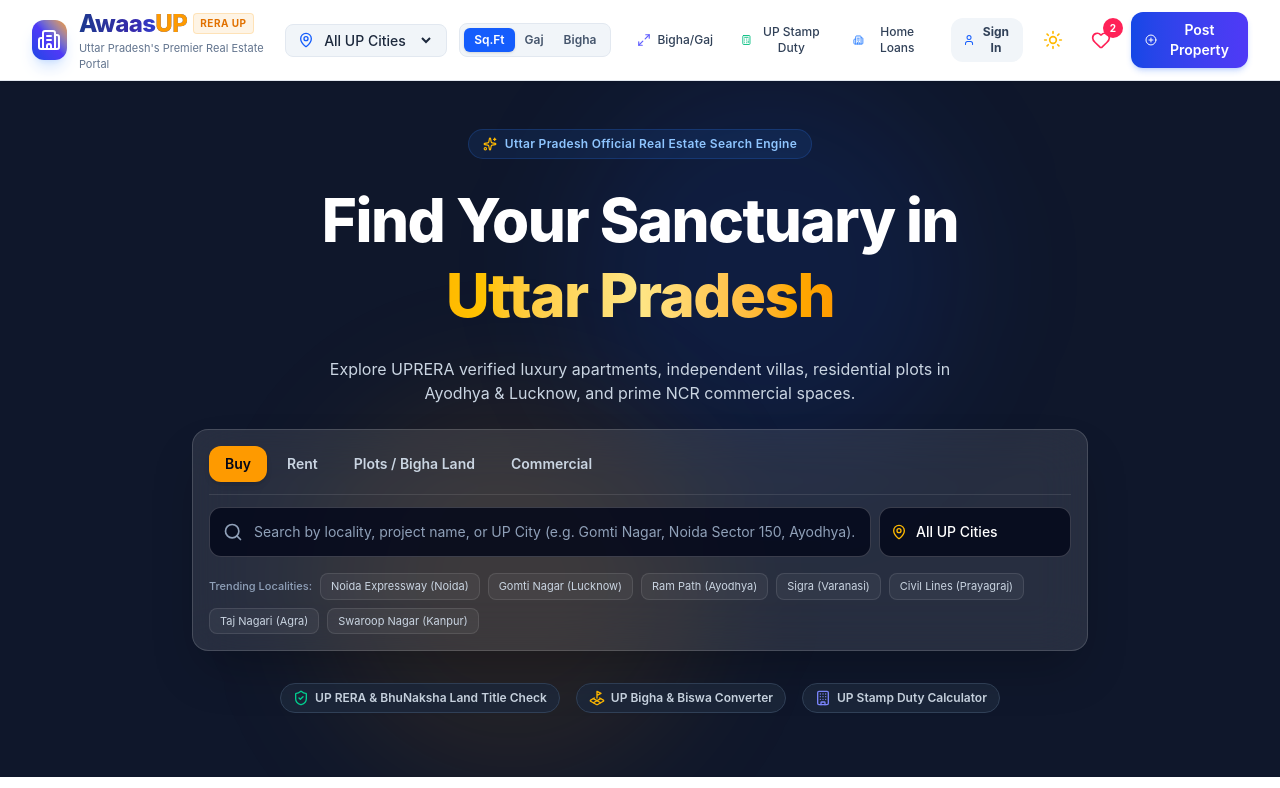
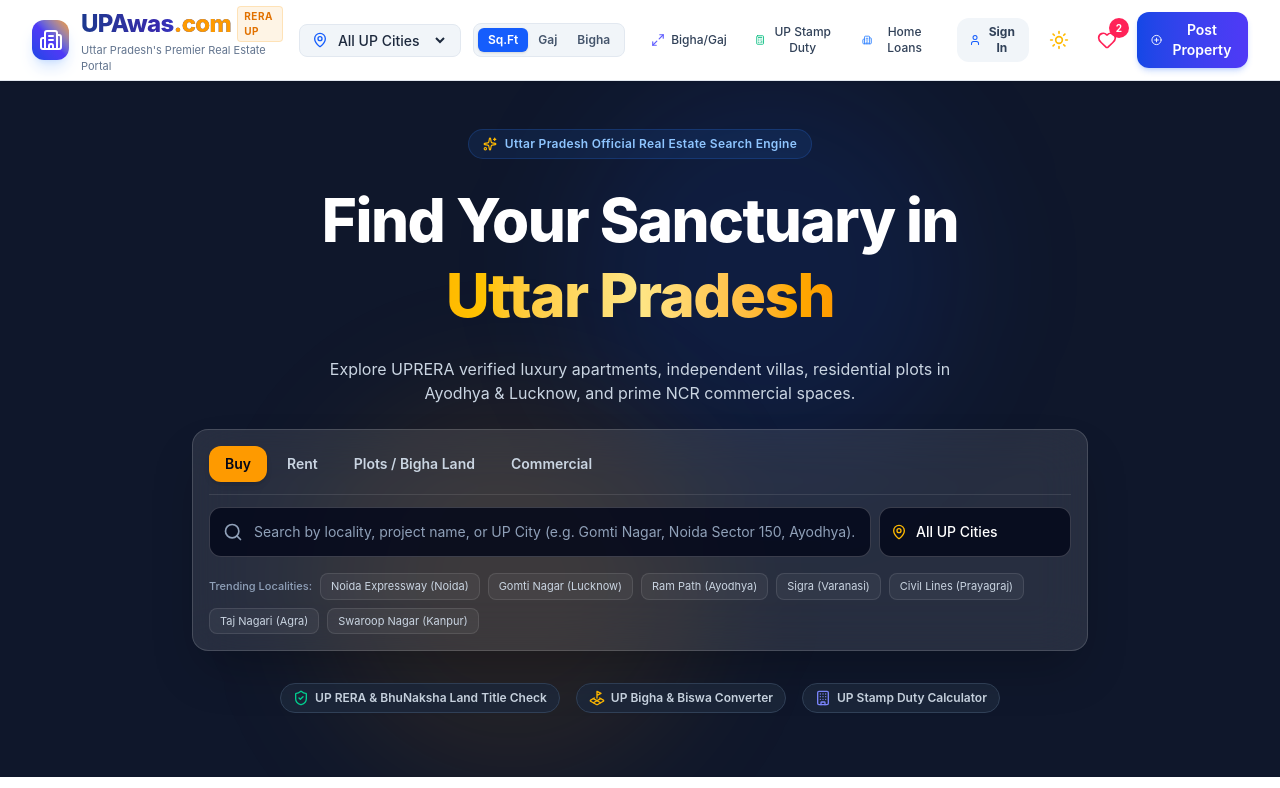
Before and after one commit to Anktdwv007/upawas, a React (Vite) app: page / in a window 1280 px wide. Shown: the top 788 px of the page. Built offline with nearby package versions, Linux system fonts and the light colour scheme.

Commit message:
Update branding to UPAwas.com

```diff
--- a/index.html
+++ b/index.html
@@ -4,8 +4,8 @@
     <meta charset="UTF-8" />
     <link rel="icon" type="image/svg+xml" href="/favicon.svg" />
     <meta name="viewport" content="width=device-width, initial-scale=1.0" />
-    <title>AwaasUP - Uttar Pradesh Premier Real Estate Portal | Zillow UP</title>
-    <meta name="description" content="Search UPRERA verified luxury apartments, independent villas, residential plots in Ayodhya & Lucknow, BhuNaksha title checking, and UP Bigha/Gaj converter." />
+    <title>UPAwas.com - Uttar Pradesh Premier Real Estate Portal | UP Awas</title>
+    <meta name="description" content="Official UPAwas.com portal. Search UPRERA verified luxury apartments, independent villas, residential plots in Ayodhya & Lucknow, BhuNaksha title checking, and UP Bigha/Gaj converter." />
     <!-- Google Fonts -->
     <link rel="preconnect" href="https://fonts.googleapis.com">
     <link rel="preconnect" href="https://fonts.gstatic.com" crossorigin>
--- a/src/components/Footer.tsx
+++ b/src/components/Footer.tsx
@@ -27,10 +27,10 @@ export const Footer: React.FC<FooterProps> = ({
               <div className="w-8 h-8 rounded-lg bg-blue-600 flex items-center justify-center">
                 <Building2 className="w-5 h-5" />
               </div>
-              <span>Awaas<span className="text-amber-400">UP</span></span>
+              <span>UPAwas<span className="text-amber-400">.com</span></span>
             </div>
             <p className="text-slate-400 leading-relaxed">
-              Uttar Pradesh's #1 Zillow-inspired real estate discovery platform. Enabling smart homebuyers & investors with UP RERA title verification, BhuNaksha land checking, and UP Bigha/Gaj conversions.
+              Uttar Pradesh's #1 Zillow-inspired real estate discovery platform at upawas.com. Enabling smart homebuyers & investors with UP RERA title verification, BhuNaksha land checking, and UP Bigha/Gaj conversions.
             </p>
           </div>
 
@@ -101,7 +101,7 @@ export const Footer: React.FC<FooterProps> = ({
         </div>
 
         <div className="pt-6 border-t border-slate-900 flex flex-col sm:flex-row items-center justify-between gap-4 text-center sm:text-left">
-          <p>© 2026 AwaasUP Real Estate Portal. All rights reserved.</p>
+          <p>© 2026 UPAwas.com - Uttar Pradesh Real Estate Portal. All rights reserved.</p>
           <p className="flex items-center justify-center gap-1 text-slate-400">
             Crafted for Uttar Pradesh Consumers
           </p>
--- a/src/components/Header.tsx
+++ b/src/components/Header.tsx
@@ -67,7 +67,7 @@ export const Header: React.FC<HeaderProps> = ({
             <div>
               <div className="flex items-center gap-1.5">
                 <span className="font-extrabold text-xl sm:text-2xl tracking-tight bg-gradient-to-r from-blue-900 via-indigo-800 to-blue-600 dark:from-white dark:to-slate-200 bg-clip-text text-transparent">
-                  Awaas<span className="text-amber-500">UP</span>
+                  UPAwas<span className="text-amber-500">.com</span>
                 </span>
                 <span className="text-[10px] uppercase font-bold tracking-wider px-1.5 py-0.5 rounded bg-amber-500/10 text-amber-600 dark:text-amber-400 border border-amber-500/20">
                   RERA UP
```
